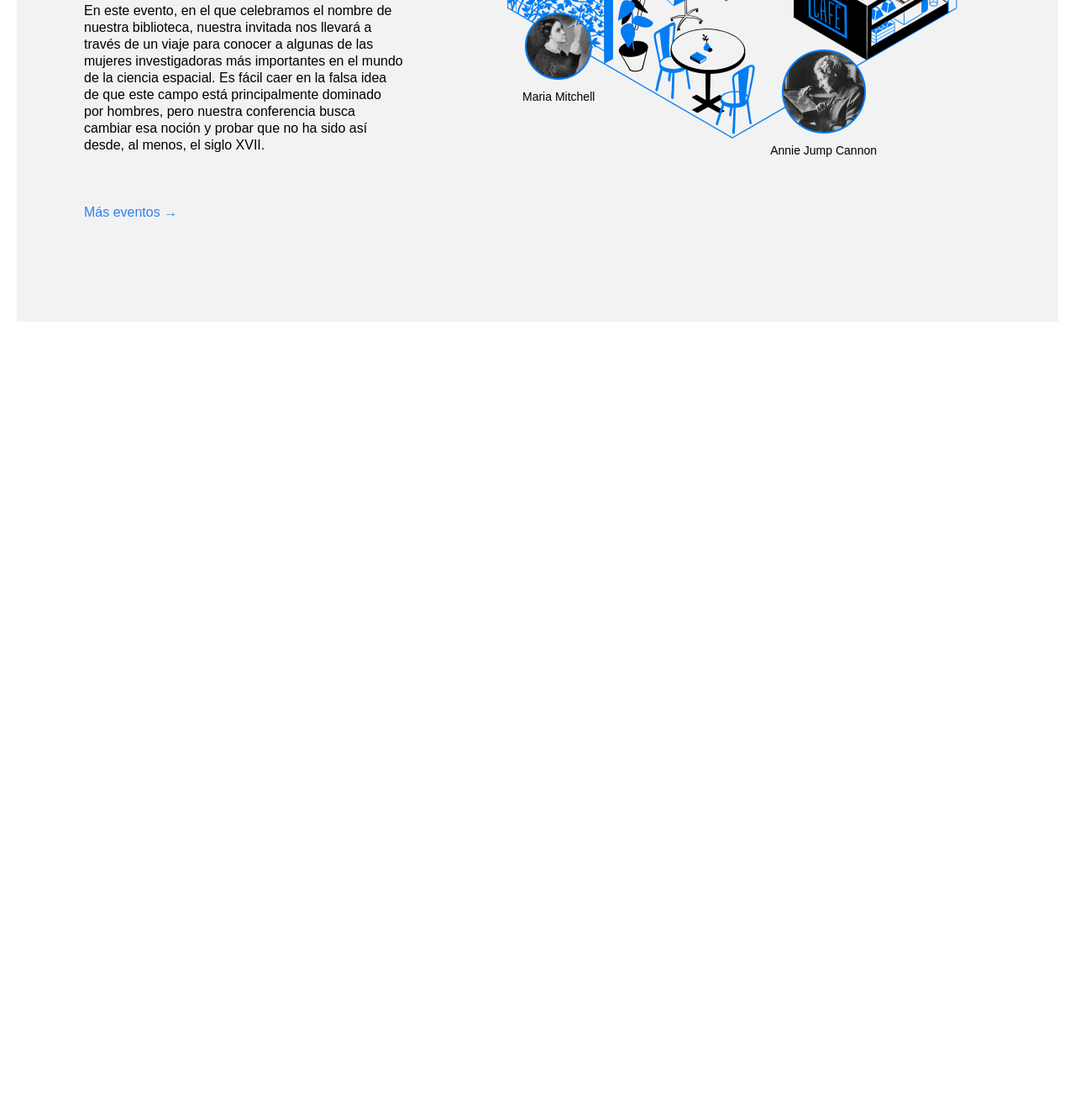
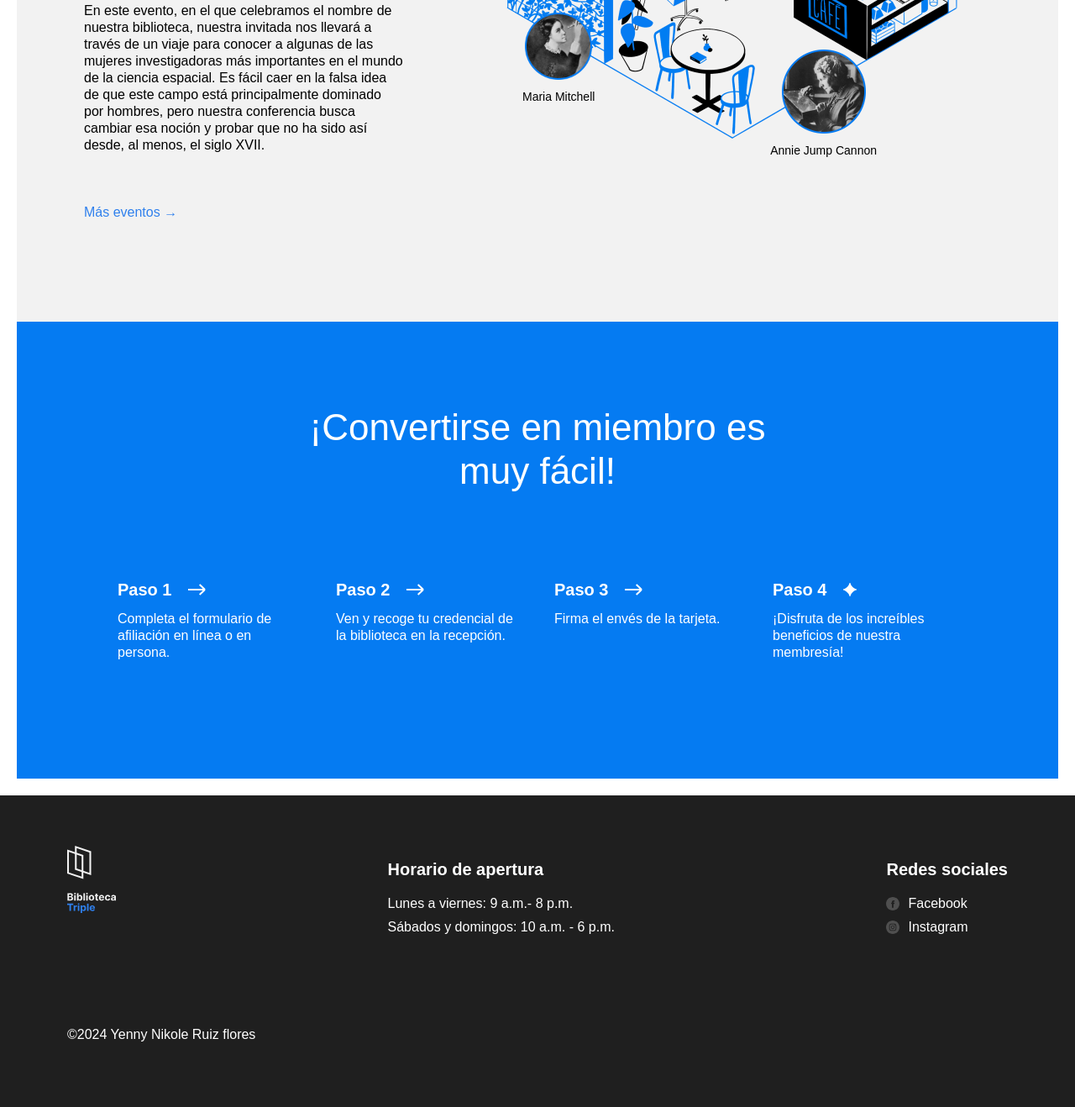
Before and after one commit to nikolita2010/web_project_library, a plain HTML site: page index.html in a window 1280 px wide. Shown: the part 2515-3833 px from the top of the page at 84% size. Before the commit the page ends 2918 px from the top, so only its background shows below. Drawn offline with Linux system fonts and the light colour scheme.

Commit message:
nueva actualizacion

```diff
--- a/index.html
+++ b/index.html
@@ -233,7 +233,106 @@
           </div>
           <!-- Comienza a crear la composición aquí -->
         </section>
+        <section class="membership" id="membership">
+          <h2 class="membership__title">
+            ¡Convertirse en miembro es muy fácil!
+          </h2>
+          <ul class="membership__steps">
+            <li class="step">
+              <h3 class="step__title">
+                Paso 1
+                <img
+                  src="./images/icon_step_forward.svg"
+                  alt="icon forward"
+                  class="step__icon"
+                />
+              </h3>
+              <p class="step__description">
+                Completa el formulario de afiliación en línea o en persona.
+              </p>
+            </li>
+            <li class="step">
+              <h3 class="step__title">
+                Paso 2
+                <img
+                  src="./images/icon_step_forward.svg"
+                  alt="icon forward"
+                  class="step__icon"
+                />
+              </h3>
+              <p class="step__description">
+                Ven y recoge tu credencial de la biblioteca en la recepción.
+              </p>
+            </li>
+            <li class="step">
+              <h3 class="step__title">
+                Paso 3
+                <img
+                  src="./images/icon_step_forward.svg"
+                  alt="icon forward"
+                  class="step__icon"
+                />
+              </h3>
+              <p class="step__description">Firma el envés de la tarjeta.</p>
+            </li>
+            <li class="step">
+              <h3 class="step__title">
+                Paso 4
+                <img
+                  src="./images/icon_step_finish.svg"
+                  alt="icon finish"
+                  class="step__icon"
+                />
+              </h3>
+              <p class="step__description">
+                ¡Disfruta de los increíbles beneficios de nuestra membresía!
+              </p>
+            </li>
+          </ul>
+        </section>
       </main>
     </div>
+    <footer class="footer" id="footer">
+      <div class="footer__columns">
+        <div class="footer__column">
+          <img
+            src="./images/logo_white.svg"
+            alt="logotipo"
+            class="footer__logo"
+          />
+        </div>
+        <div class="footer__column_content_hours">
+          <h2 class="footer__column-heading">Horario de apertura</h2>
+          <ul class="footer__list">
+            <li class="footer__list-item">Lunes a viernes: 9 a.m.- 8 p.m.</li>
+            <li class="footer__list-item">
+              Sábados y domingos: 10 a.m. - 6 p.m.
+            </li>
+          </ul>
+        </div>
+        <div class="footer__column_content_social">
+          <h2 class="footer__column-heading">Redes sociales</h2>
+          <ul class="footer__list">
+            <li class="footer__list-item">
+              <img
+                src="./images/facebook_white.svg"
+                alt="icono de Facebook"
+                class="footer__social-icon"
+                href="#"
+              />Facebook
+            </li>
+            <li class="footer__list-item">
+              <img
+                src="./images/instagram_white.svg"
+                alt="icono de instagram"
+                class="footer__social-icon"
+                href="#"
+              />Instagram
+            </li>
+          </ul>
+        </div>
+      </div>
+      <p class="footer__copyright">©2024 Yenny Nikole Ruiz flores</p>
+    </footer>
   </body>
 </html>
--- a/styles/style.css
+++ b/styles/style.css
@@ -296,3 +296,112 @@
   font-size: 14px;
   margin: 0;
 }
+.membership {
+  padding: 100px 0 140px;
+  background-color: #057bf2;
+  color: #ffffff;
+}
+
+.membership__title {
+  max-width: 574px;
+  margin: 0 auto;
+  text-align: center;
+  font-size: 44px;
+  font-weight: 500;
+  line-height: 52px;
+}
+
+.membership__steps {
+  list-style-type: none;
+  padding: 0;
+  margin: 100px 0 0;
+  display: flex;
+  justify-content: center;
+  gap: 40px;
+}
+
+.step {
+  flex-basis: 220px;
+}
+
+.step__title {
+  margin: 0;
+  font-size: 20px;
+  line-height: 30px;
+  font-weight: 700;
+  display: flex;
+  align-items: center;
+}
+
+.step__icon {
+  margin-left: 20px;
+}
+
+.step__description {
+  margin: 10px 0 0;
+}
+
+.footer {
+  box-sizing: border-box;
+  background-color: #1f1f1f;
+  font-family: Arial, Helvetica, sans-serif;
+  padding: 60px 80px;
+}
+
+.footer__columns {
+  display: flex;
+  justify-content: space-between;
+  column-gap: 80px;
+}
+
+.footer__column_content_hours {
+  color: #fff;
+  font-size: small;
+  font-family: Arial, Helvetica, sans-serif;
+}
+
+.footer__column_content_social {
+  color: #fff;
+  font-size: small;
+  font-family: Arial, Helvetica, sans-serif;
+}
+
+.footer__logo {
+  width: 58px;
+  height: 80px;
+  margin: auto;
+}
+
+.footer__column-heading {
+  font-size: 20px;
+  margin-bottom: 20px;
+}
+
+.footer__list {
+  list-style-type: none;
+  padding: 0;
+  margin: 0;
+}
+
+.footer__list-item {
+  font-size: 16px;
+  margin-bottom: 10px;
+  display: flex;
+  align-items: center;
+}
+
+.footer__column-link {
+  color: white;
+  text-decoration: none;
+}
+
+.footer__social-icon {
+  height: 16px;
+  width: 16px;
+  margin-right: 10px;
+}
+
+.footer__copyright {
+  color: #fff;
+  margin-top: 100px;
+}
```
